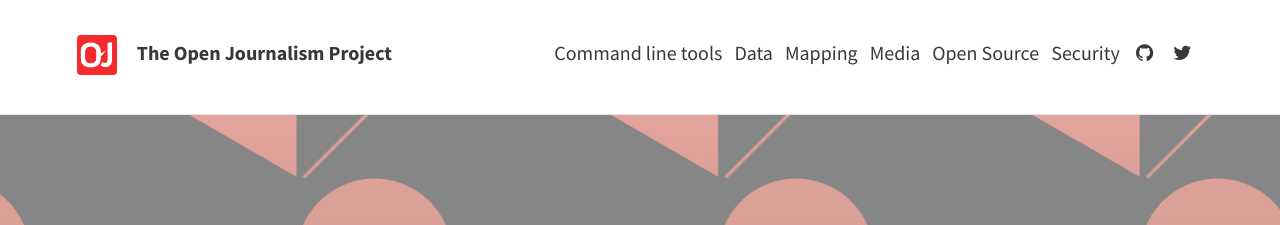
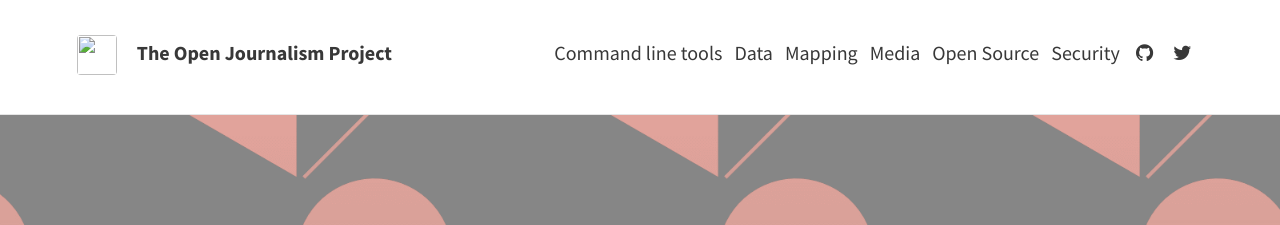
Before and after one commit to pippinlee/open-journalism-project, a Jekyll site: the page built from command-line-tools.md, in a window 1280 px wide. Shown: the top 225 px of the page. Built offline with Jekyll 4.4.1, drawn with Linux system fonts in a browser that asks for light colours; nearby versions of some CDN libraries.

Commit message:
forgot to add img prefix

```diff
--- a/_config.yml
+++ b/_config.yml
@@ -6,7 +6,7 @@ url: "http://example.com" # the base hostname & protocol for your site
 theme:
   # Meta
   title: The Open Journalism Project
-  avatar: /img/oj-avatar.jpg
+  avatar: img/oj-avatar.jpg
   description: "Fun with journalism and code." # used by search engines
 
   # Header and footer text
```
